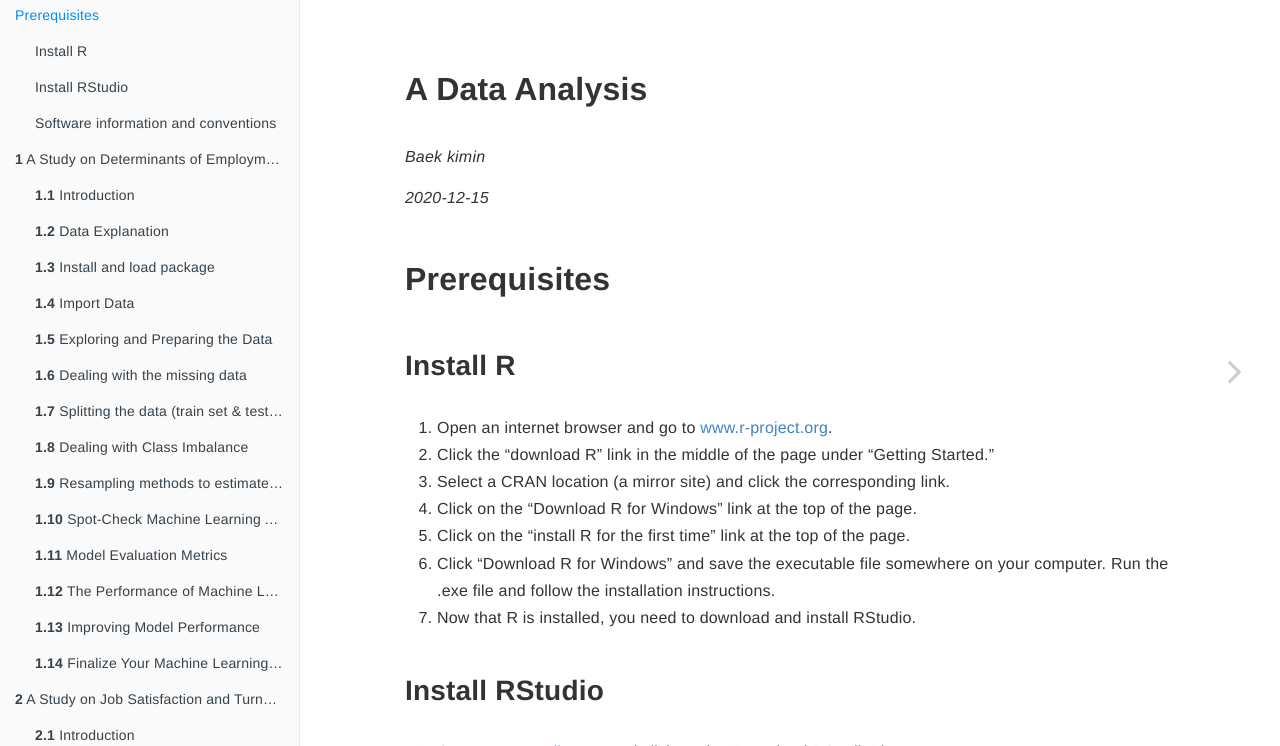
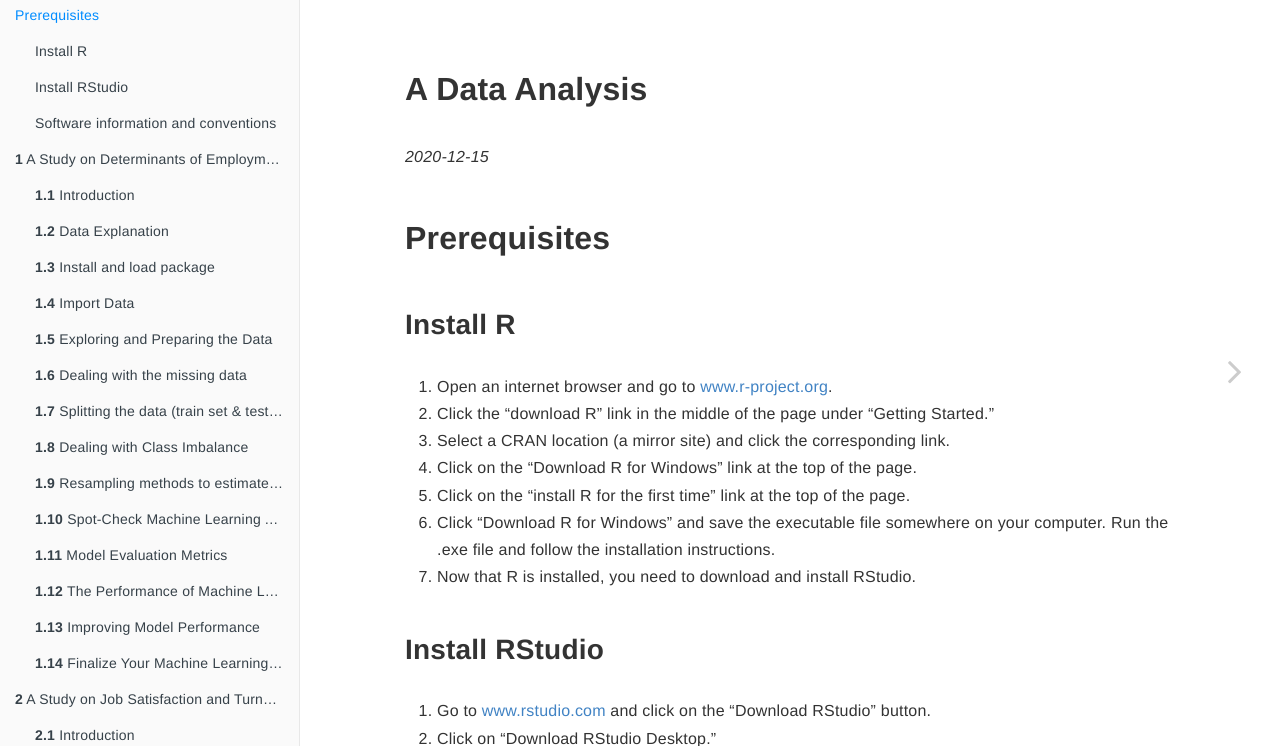
Before and after one commit to tgresearch/project2, a plain HTML site: page index.html in a window 1280 px wide. Shown: the part 54-800 px from the top of the page. Drawn offline with Linux system fonts and the light colour scheme.

Commit message:
update
last

```diff
--- a/index.html
+++ b/index.html
@@ -239,7 +239,7 @@ code span.wa { color: #60a0b0; font-weight: bold; font-style: italic; } /* Warni
             <section class="normal" id="section-">
 <div id="header">
 <h1 class="title">A Data Analysis</h1>
-<p class="author"><em>Baek kimin</em></p>
+
 <p class="date"><em>2020-12-15</em></p>
 </div>
 <div id="prerequisites" class="section level1 unnumbered">
```
